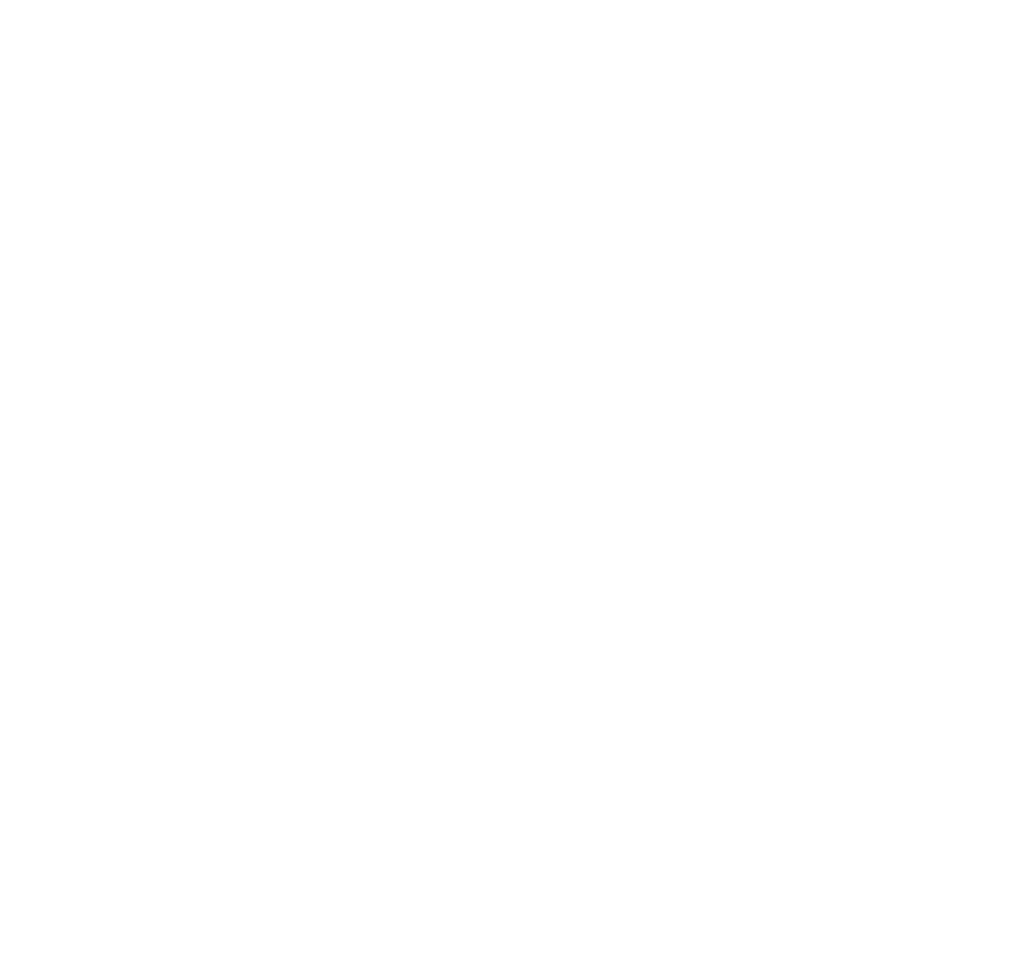
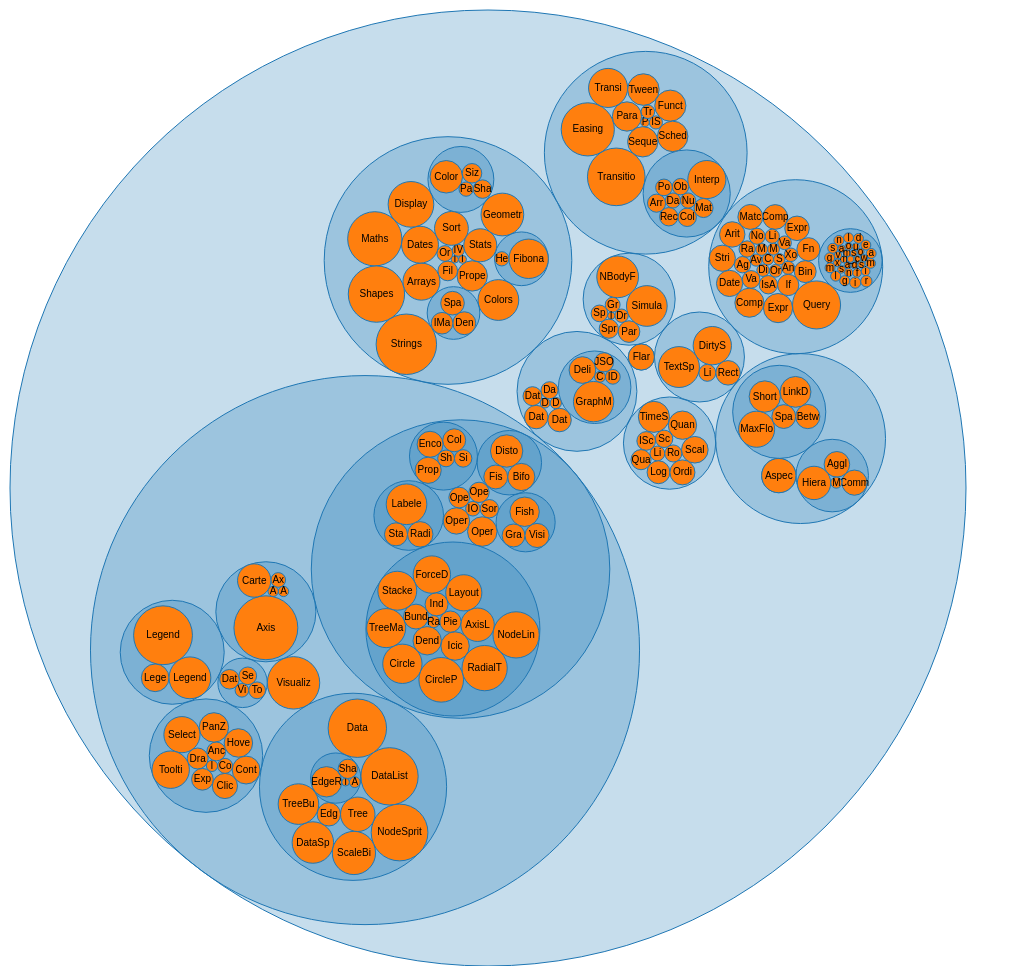
Before and after one commit to kidaak/ineffable, a plain HTML site: page circlepack.html in a window 1280 px wide. Shown: the top 966 px of the page, without its empty margins (0-1021 px from the left). Before the commit the page ends 800 px from the top, so only its background shows below. Drawn offline with nearby package versions, Linux system fonts and the light colour scheme.

Commit message:
let's try this again

```diff
--- a/circlepack.html
+++ b/circlepack.html
@@ -23,6 +23,7 @@ text {
 <script>
 
 //name, children, size
+function init() {
 
 var diameter = 960,
     format = d3.format(",d");
@@ -59,7 +60,10 @@ d3.json("flare.json", function(error, root) {
 });
 
 d3.select(self.frameElement).style("height", diameter + "px");
+
+}
+
 </script>
 </head>
-<body>
+<body onload="init();">
 </body>
```
Also changed, not shown: radialtree.html (+4 -1 lines).
